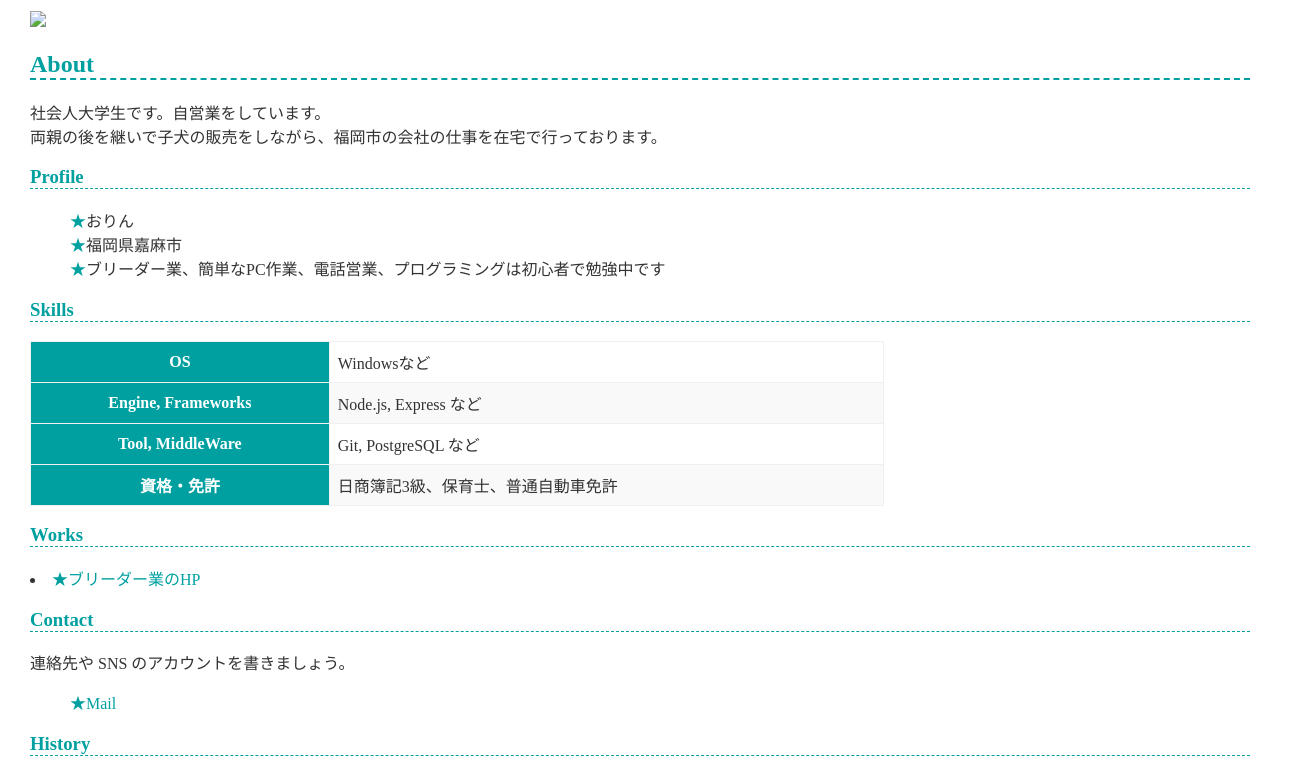
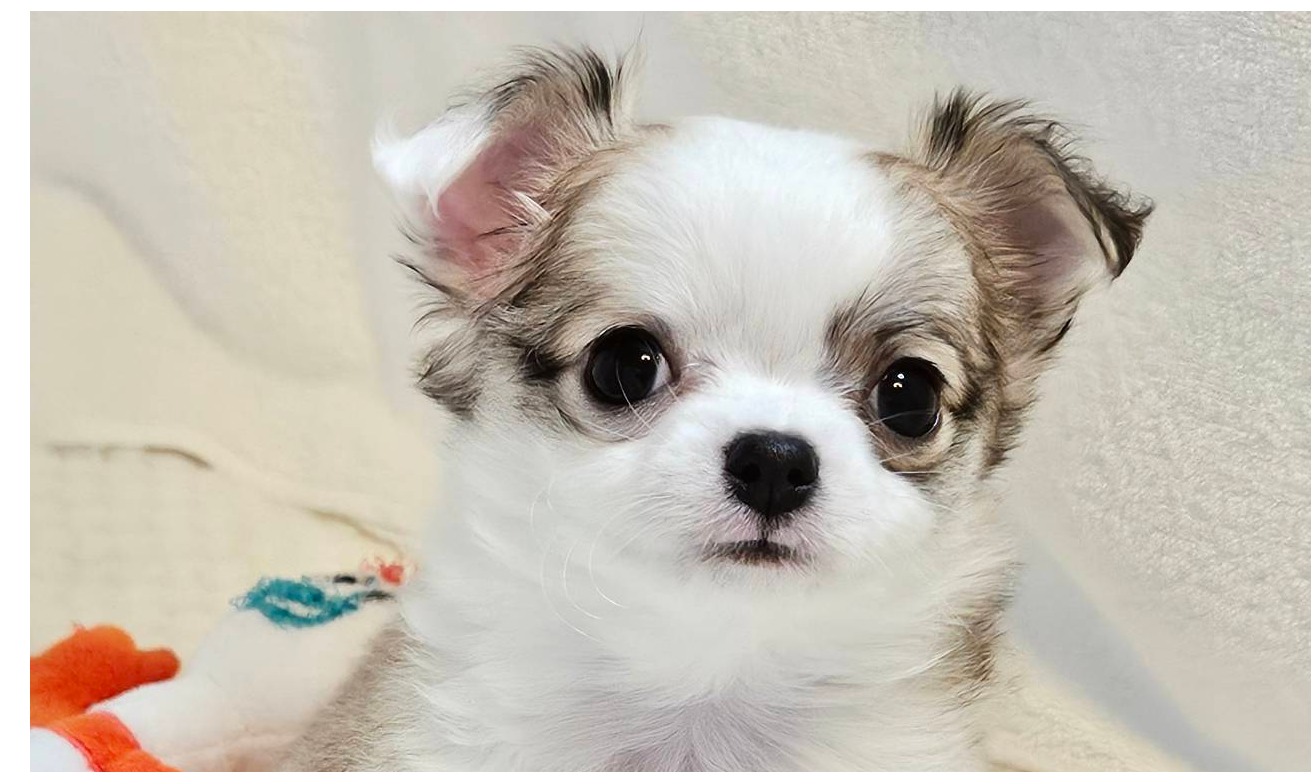
Before and after one commit to 261zs03226-jpg/Orin-2.github.io, a plain HTML site: page index.html in a window 1280 px wide. Shown: the part 111-883 px from the top of the page, 1311 px wide, since content can reach past the window. Drawn offline with Linux system fonts and the light colour scheme.

Commit message:
Update index.html

```diff
--- a/index.html
+++ b/index.html
@@ -8,7 +8,7 @@
   </head>
   <body>
     <h1>おりん</h1>
-      <img src="52655_0.png">
+      <img src="52655_0.jpg">
     <h2>About</h2>
     <p>
       社会人大学生です。自営業をしています。<br>
```
